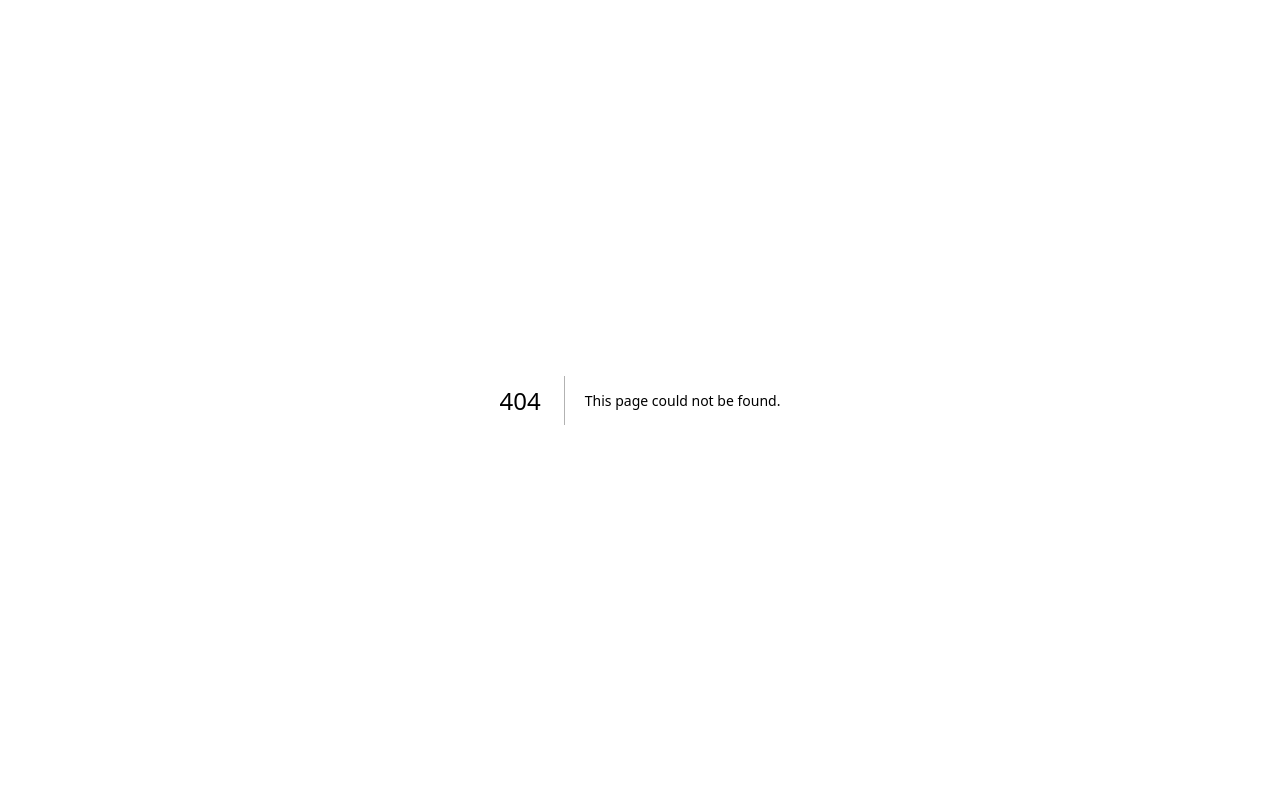
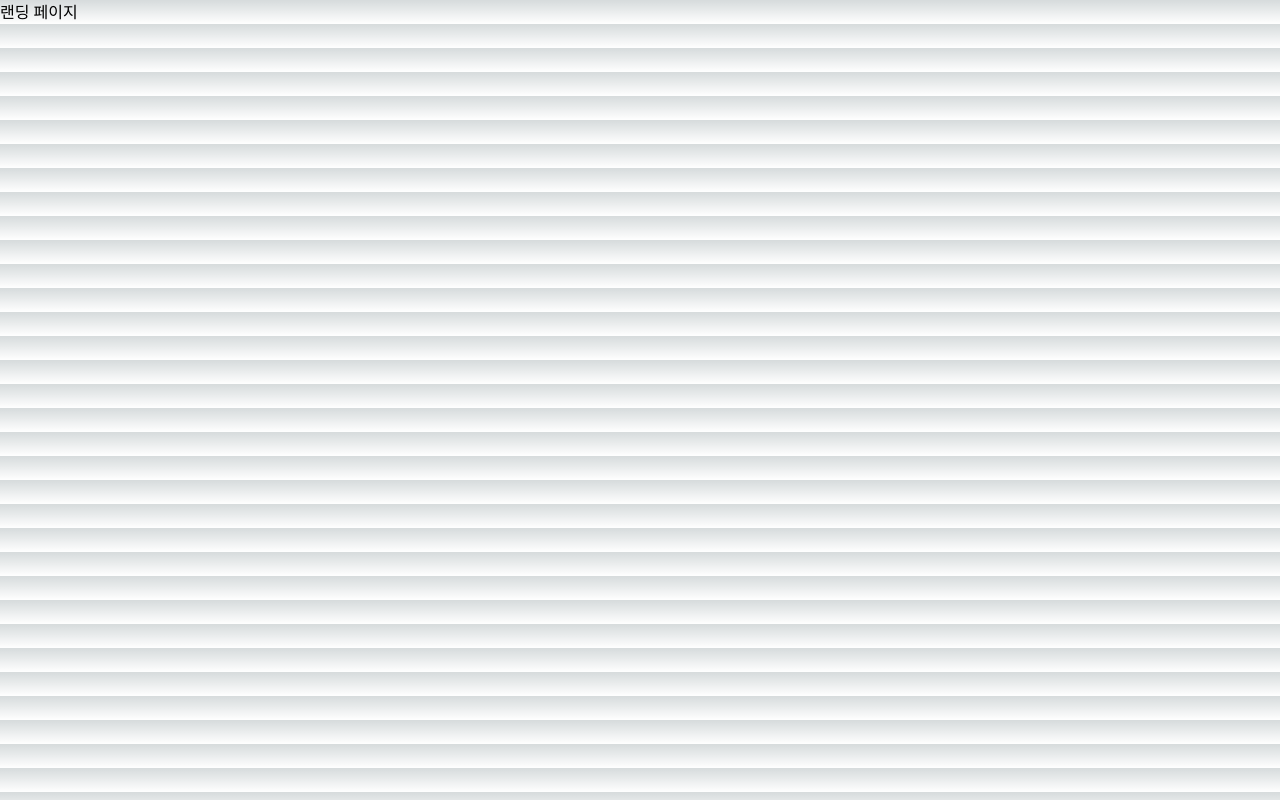
Before and after one commit to clean-kinder/cleankinder-front, a Next.js app: page /rending in a window 1280 px wide. Before the commit this address had no page. Built offline with nearby package versions, Linux system fonts and the light colour scheme.

Commit message:
[Add] 페이지 폴더 분할
페이지 기본 폴더 생성

폴더별로 라우팅

```diff
--- /dev/null
+++ b/src/pages/detail/index.tsx
@@ -0,0 +1,5 @@
+
+
+export default function Detail():JSX.Element {
+  return <div>디테일 페이지</div>;
+}
--- /dev/null
+++ b/src/pages/map/index.tsx
@@ -0,0 +1,5 @@
+
+
+export default function Map():JSX.Element {
+  return <div>지도 페이지</div>;
+}
--- /dev/null
+++ b/src/pages/rending/index.tsx
@@ -0,0 +1,5 @@
+
+
+export default function Rending():JSX.Element {
+  return <div>랜딩 페이지</div>;
+}
```
